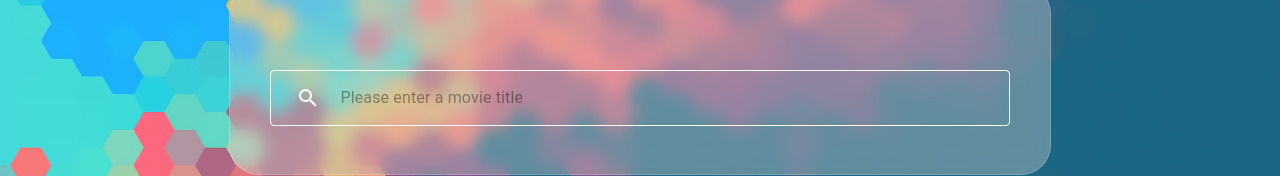
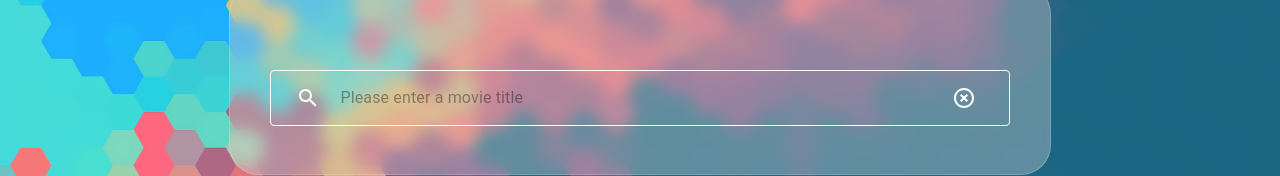
Before and after one commit to anthony-y-zhu14/Shoppies, a React (Create React App) app in the folder app/: page / in a window 1280 px wide. Shown: the part 208-384 px from the top of the page. Built offline with nearby package versions, Linux system fonts and the light colour scheme.

Commit message:
-added clear button for search

```diff
--- a/app/src/page/SearchPage.js
+++ b/app/src/page/SearchPage.js
@@ -3,6 +3,7 @@ import { makeStyles } from '@material-ui/core/styles'
 import Zoom from '@material-ui/core/Zoom';
 import { List, ListItem, TextField, Typography } from '@material-ui/core';
 import SearchIcon from '@material-ui/icons/Search';
+import HighlightOffIcon from '@material-ui/icons/HighlightOff';
 import IconButton from "@material-ui/core/IconButton";
 import InputAdornment from "@material-ui/core/InputAdornment";
 import ListItemText from '@material-ui/core/ListItemText';
@@ -60,6 +61,18 @@ const OMDB_API = "https://www.omdbapi.com/?i=tt3896198&apikey=c480e84f";
       )
     }
 
+    const clearBtn = () => {
+      return(
+        <InputAdornment>
+          <IconButton onClick={clearInput}>
+            <HighlightOffIcon color='secondary'/>
+          </IconButton>
+        </InputAdornment>
+      )
+    }
+
+    const clearInput = () => setInput('');
+
     const handleSearch = () => {
       if (!input){
         alert('Please enter a movie title');
@@ -109,8 +122,8 @@ const OMDB_API = "https://www.omdbapi.com/?i=tt3896198&apikey=c480e84f";
       <Zoom in={true} style={{ transitionDelay: '400ms' }}>
         <main className={classes.root}>
             <div className={classes.content}>
-              <TextField fullWidth={true} className={classes.input} variant='outlined' type='input' placeholder='Please enter a movie title' InputProps={{ startAdornment: searchBtn()}}
-                onChange = {(e) => setInput(e.target.value)}>
+              <TextField fullWidth={true} className={classes.input} variant='outlined' type='input' placeholder='Please enter a movie title' InputProps={{ startAdornment: searchBtn(), endAdornment: clearBtn() }}
+                value={input} onChange = {(e) => setInput(e.target.value)} onKeyPress={(e) => {if (e.key === 'Enter') handleSearch()}} >
               </TextField>
               {displaySearchResult()}
             </div>
```
